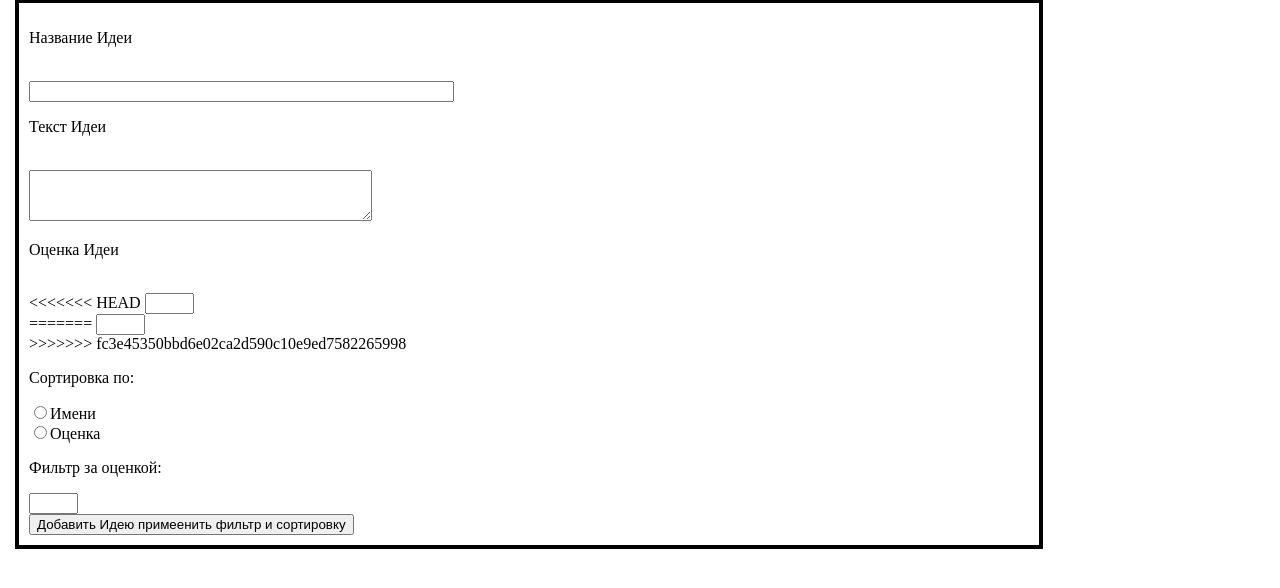
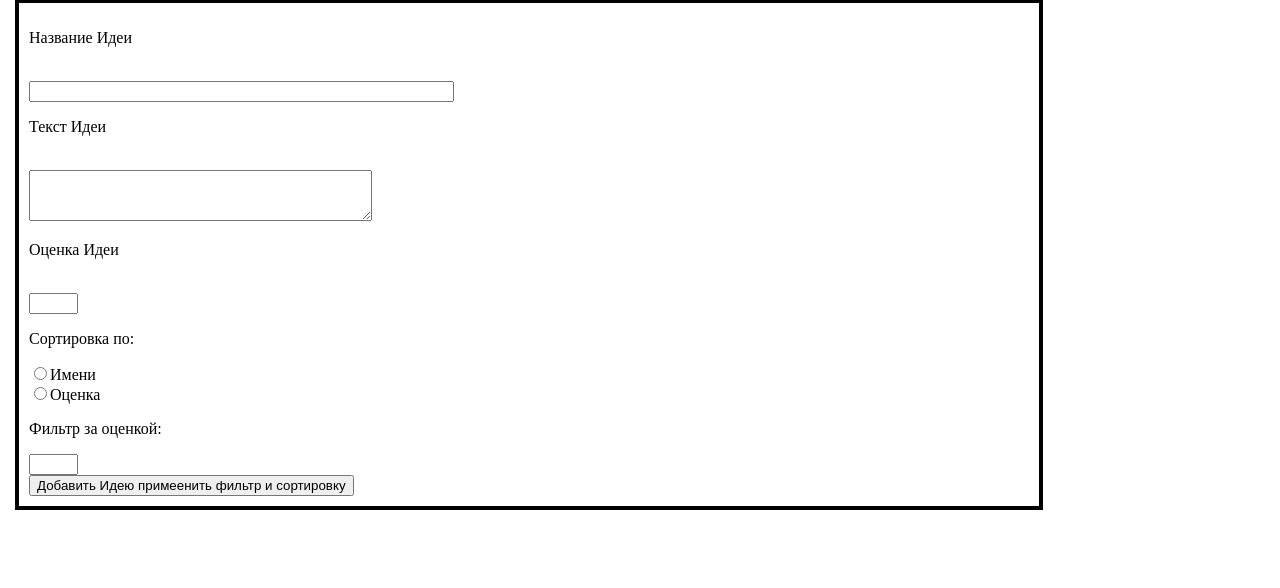
Before and after one commit to andreyrobota/AndreyKosinskiy, a Django app: page / in a window 1280 px wide. Shown: the part 83-671 px from the top of the page. Run offline with Django 3.2, Linux system fonts and the light colour scheme; parts of the project's set-up code (start-up, migrations or seed data) failed here and were passed over.

Commit message:
afdfsdfsdf

```diff
--- a/idea/templates/addidea.html
+++ b/idea/templates/addidea.html
@@ -9,11 +9,7 @@
         <p>Текст Идеи</p><br>
         <textarea name="ideatext" cols="40" rows="3"></textarea>
         <p>Оценка Идеи</p><br>
-<<<<<<< HEAD
-        <input name="idearank" type="text" size="3"><br>
-=======
         <input name="idearange" type="text" size="3"><br>
->>>>>>> fc3e45350bbd6e02ca2d590c10e9ed7582265998
         <p>Сортировка по:</p>
         <input type="radio" name="sort" value="name">Имени<Br>
         <input type="radio" name="sort" value="rank">Оценка<Br>
```
Also changed, not shown: 1 other file.
